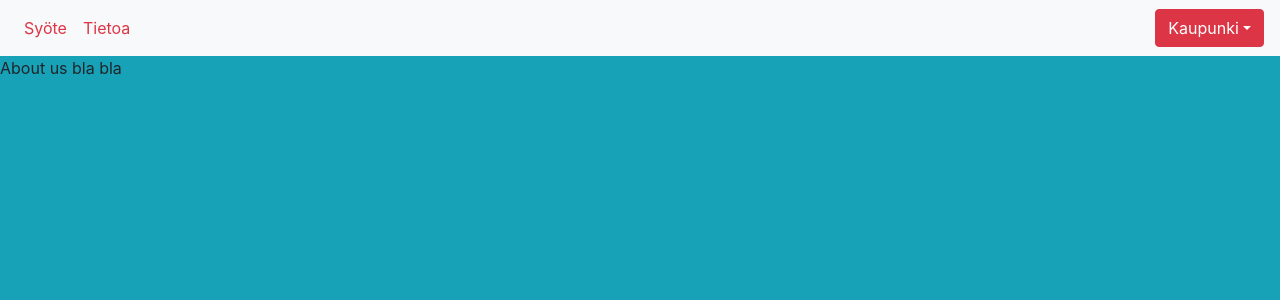
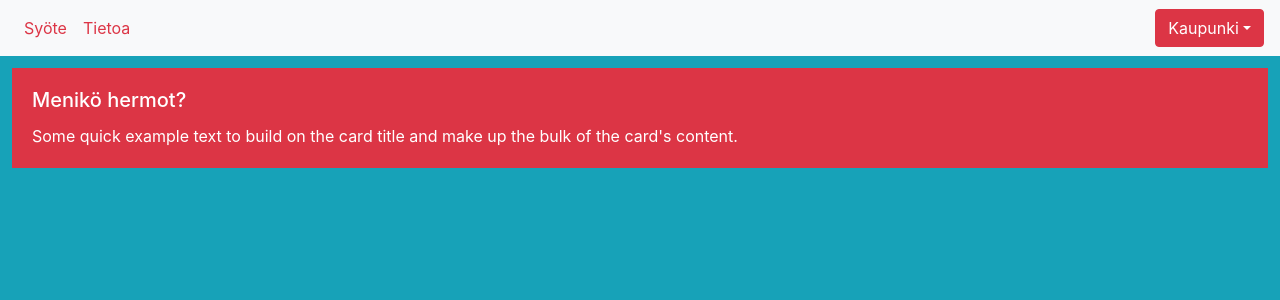
Before and after one commit to mtalka/passenger-app, a React (Create React App) app: page /about in a window 1280 px wide. Shown: the top 300 px of the page. Built offline with nearby package versions, Linux system fonts and the light colour scheme.

Commit message:
Quick addition of about card

```diff
--- a/src/App.scss
+++ b/src/App.scss
@@ -35,6 +35,12 @@
     padding: 0.375rem 4rem !important;
 }
 
+// About page
+
+.about-card {
+    margin: 0.75rem;
+}
+
 // Bootstrap overrides
 
 .card {
--- a/src/components/About.tsx
+++ b/src/components/About.tsx
@@ -1,7 +1,20 @@
 import React from "react";
+import { Card } from "react-bootstrap";
 
 function About() {
-    return <div>About us bla bla</div>;
+    return (
+        <div>
+            <Card bg="danger" text="white" className="about-card">
+                <Card.Body>
+                    <Card.Title>Menikö hermot?</Card.Title>
+                    <Card.Text>
+                        Some quick example text to build on the card title and
+                        make up the bulk of the card's content.
+                    </Card.Text>
+                </Card.Body>
+            </Card>
+        </div>
+    );
 }
 
 export default About;
--- a/src/components/Discover.tsx
+++ b/src/components/Discover.tsx
@@ -24,7 +24,6 @@ function Discover(props: any) {
                     }) => (
                         <>
                             <PostCard
-                                key={p.title}
                                 title={p.title}
                                 text={p.text}
                                 date={p.date}
--- a/src/components/PostCard.tsx
+++ b/src/components/PostCard.tsx
@@ -14,8 +14,10 @@ function PostCard(props: any) {
         options
     );
 
+    const dateKey = new Date(props.date).getTime();
+
     return (
-        <div key={props.title} className="post-card">
+        <div key={dateKey} className="post-card">
             <Card>
                 <Card.Header className="post-card-title">
                     {props.title}
```
